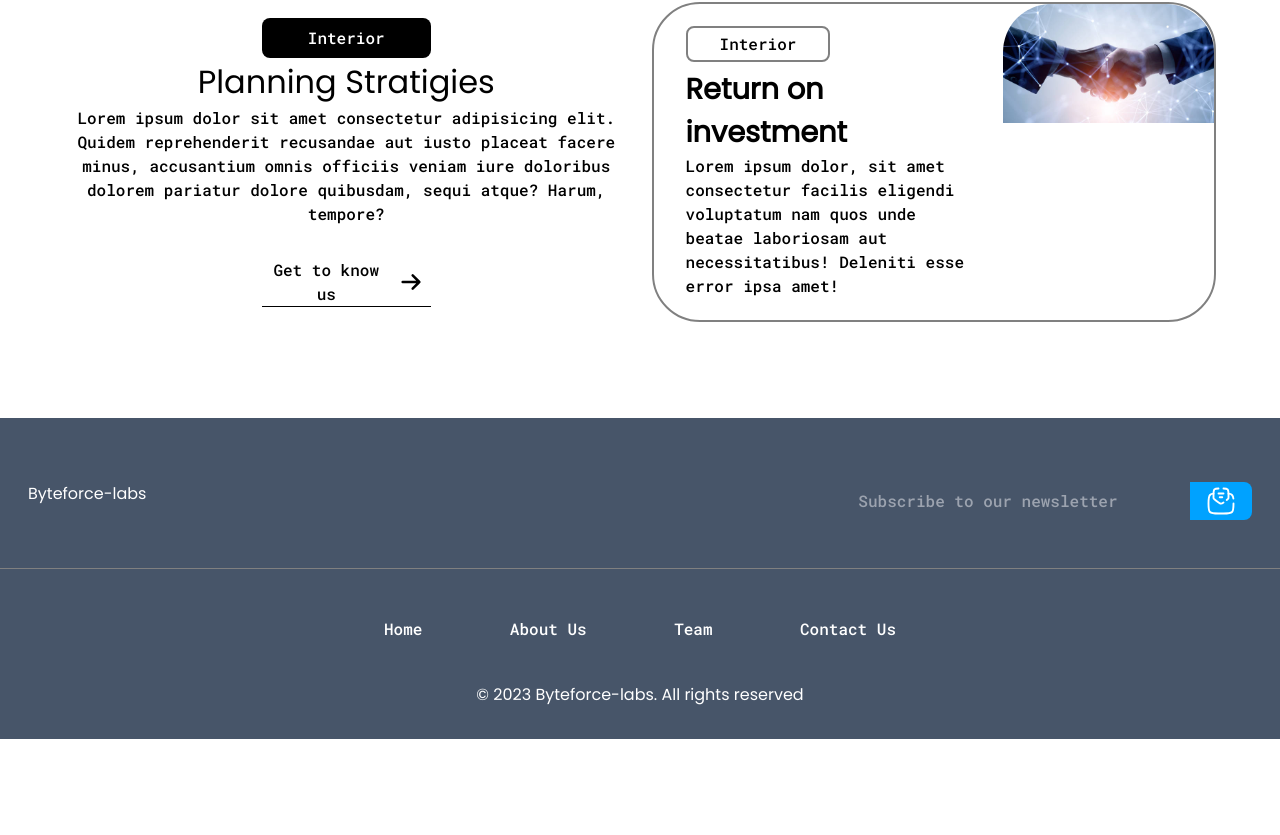
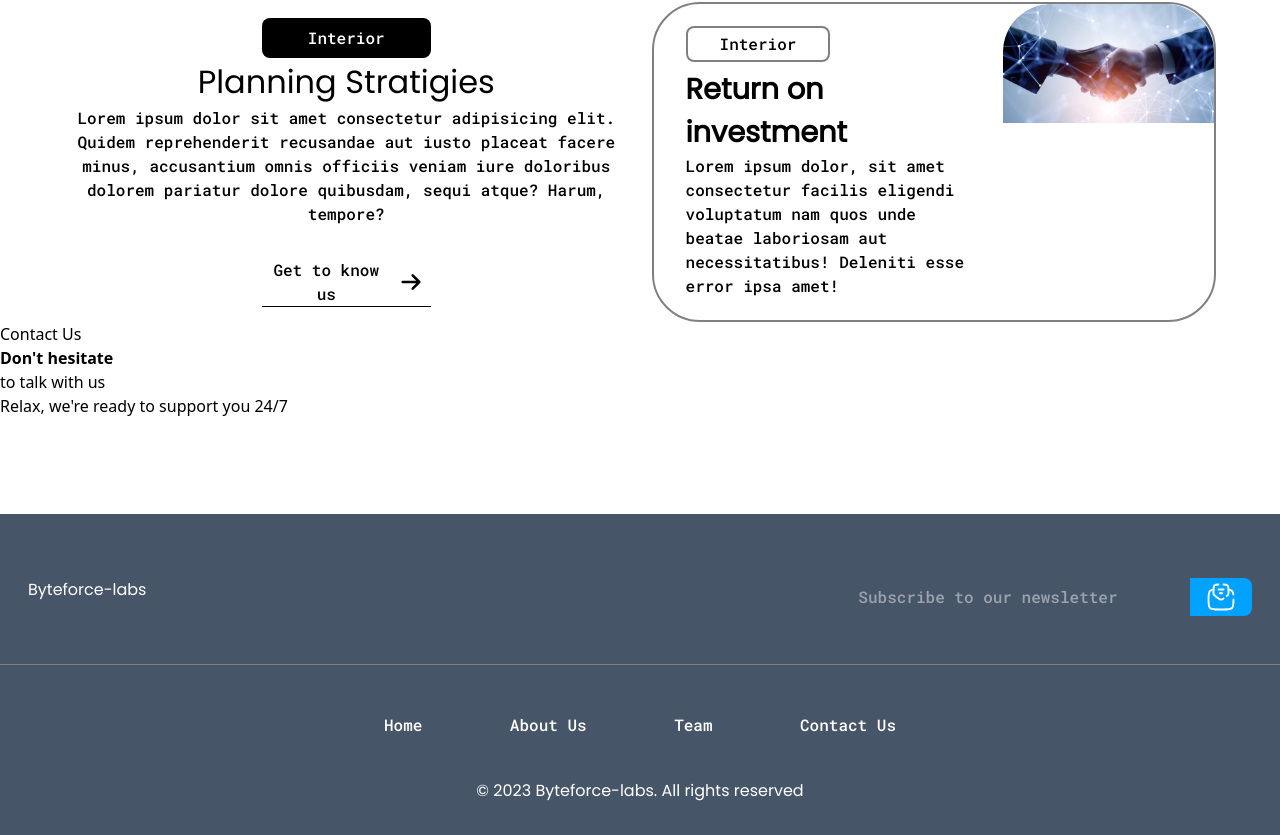
Before and after one commit to Johnnnex/Byteforce-Labs, a Next.js app in the folder byteforce-labs/: page /components in a window 1280 px wide. Shown: the part 2130-2965 px from the top of the page. Before the commit the page ends 2869 px from the top, so only its background shows below. Built offline with nearby package versions, Linux system fonts and the light colour scheme.

Commit message:
new commit

```diff
--- a/byteforce-labs/pages/components/index.jsx
+++ b/byteforce-labs/pages/components/index.jsx
@@ -3,6 +3,7 @@ import React from 'react'
 import Image from 'next/image'
 import AboutUs from '../reusable-components/AboutUs'
 import OurServices from '../reusable-components/OurServices'
+import ContactUs from '../reusable-components/ContactUs'
 
 const Homepage = () => {
   return (
@@ -30,6 +31,7 @@ const Homepage = () => {
             </section>
             <AboutUs />
             <OurServices />
+            <ContactUs />
         </main>
     </>
   )
--- /dev/null
+++ b/byteforce-labs/pages/reusable-components/ContactUs.jsx
@@ -0,0 +1,22 @@
+import React from 'react'
+
+const ContactUs = () => {
+  return (
+    <>
+        <section className="">
+            <h3 className="">Contact Us</h3>
+            <p className="">
+                <b className="">Don't hesitate</b> <br />
+                to talk with us
+            </p>
+            <p className=""> Relax, we're ready to support you 24/7</p>
+            <div className="">
+                <div className=""></div>
+                <div className=""></div>
+            </div>
+        </section>
+    </>
+  )
+}
+
+export default ContactUs
```
